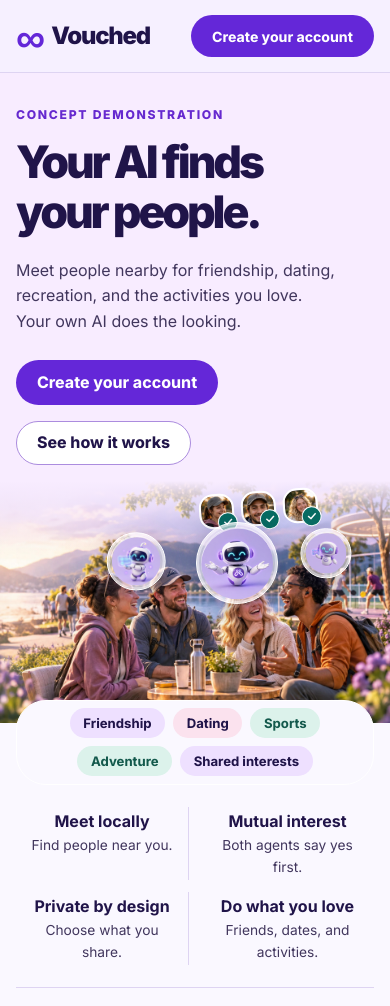
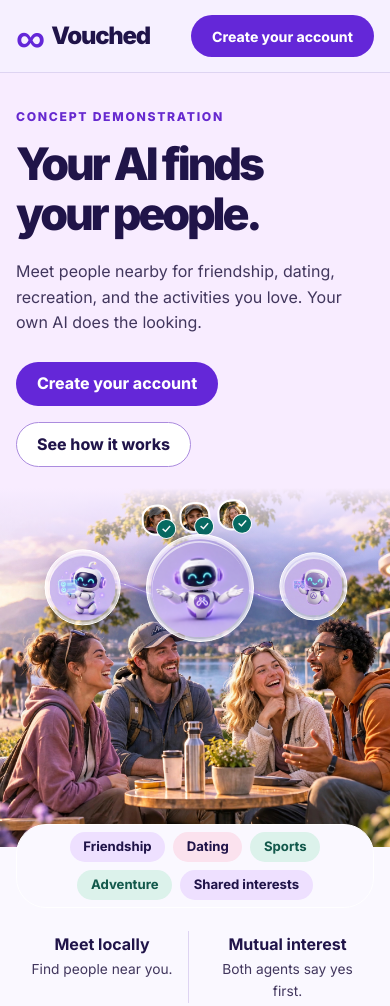
Before and after one commit to budwakelam/vouched-preview, a plain HTML site: page index.html in a window 390 px wide. Shown: the top 1006 px of the page. Drawn offline with Linux system fonts and the light colour scheme.

Commit message:
Deploy e9dc2f6: hero gets more room, agents connected (index.html + style.css from odubbers/agentdate prototype branch)

```diff
--- a/index.html
+++ b/index.html
@@ -8,6 +8,16 @@
   <div class="hero-art" aria-hidden="true">
     <img class="friends" src="mockups/assets/hero-friends-lake.jpg" alt="">
     <div class="portraits"><span><img src="mockups/assets/portrait-woman-cap.jpg" alt=""><b>✓</b></span><span><img src="mockups/assets/portrait-man.jpg" alt=""><b>✓</b></span><span><img src="mockups/assets/portrait-woman-blonde.jpg" alt=""><b>✓</b></span></div>
+    <svg class="agent-links" viewBox="0 0 1000 240" preserveAspectRatio="none" aria-hidden="true">
+      <defs>
+        <linearGradient id="agent-link-color"><stop stop-color="#f3c8ff"/><stop offset=".5" stop-color="#fff"/><stop offset="1" stop-color="#a2f5ff"/></linearGradient>
+        <path id="agent-link-left" d="M 132,138 C 270,65 348,215 506,130"/>
+        <path id="agent-link-right" d="M 506,130 C 641,76 716,200 851,157"/>
+      </defs>
+      <g class="agent-link-halo"><use href="#agent-link-left"/><use href="#agent-link-right"/></g>
+      <g class="agent-link-line"><use href="#agent-link-left"/><use href="#agent-link-right"/></g>
+      <g class="agent-link-pulse"><use href="#agent-link-left"/><use href="#agent-link-right"/></g>
+    </svg>
     <div class="bubble bubble-left" data-depth=".55"><img src="mockups/assets/agent-left.png" alt=""></div>
     <div class="bubble bubble-right" data-depth=".75"><img src="mockups/assets/agent-right.png" alt=""></div>
     <div class="bubble bubble-main" data-depth="1"><img src="mockups/assets/agent-main.png" alt=""></div>
--- a/style.css
+++ b/style.css
@@ -32,23 +32,39 @@ nav{gap:clamp(.65rem,2.4vw,2rem);font-size:.88rem;font-weight:650}
 button:disabled{opacity:.55;cursor:wait}
 .quiet{color:var(--violet);font-weight:700}
 .kicker{font-size:.76rem;text-transform:uppercase;font-weight:800;letter-spacing:.14em;color:#6629cf;margin-bottom:.8rem}
-.hero{position:relative;isolation:isolate;background:#f8ecff;min-height:clamp(500px,49vw,680px);overflow:hidden;display:grid;align-items:center}
-.hero-inner{position:relative;z-index:1;pointer-events:none}
-.hero-copy{max-width:575px;padding-block:3rem;pointer-events:auto}
-.lead{max-width:325px;margin-block:1.25rem 1.6rem;font-size:clamp(1rem,1.5vw,1.2rem)}
-.hero-art{position:absolute;inset:0 0 0 33%;background:#d9c9fa}
-.hero-art::after{content:"";position:absolute;inset:0;background:linear-gradient(90deg,#f8ecff,transparent 42%);pointer-events:none}
-.friends{width:100%;height:100%;object-fit:cover;object-position:center 65%}
+.hero{
+  position:relative;isolation:isolate;background:#f8ecff;overflow:hidden;
+  min-height:clamp(740px,63vw,1120px);
+}
+.hero-inner{
+  position:relative;z-index:2;pointer-events:none;
+  width:calc(100% - 2 * clamp(1.25rem,3.5vw,5rem));
+}
+.hero-copy{max-width:min(39vw,600px);padding-top:clamp(6rem,10vw,12rem);pointer-events:auto}
+.hero h1{font-size:clamp(3rem,5.7vw,6.4rem)}
+.lead{max-width:350px;margin-block:1.25rem 1.6rem;font-size:clamp(1rem,1.5vw,1.2rem)}
+.hero-art{position:absolute;inset:0;background:#cebedf}
+.hero-art::after{
+  content:"";position:absolute;inset:0;pointer-events:none;
+  background:radial-gradient(ellipse min(54vw,1000px) 64% at 0% 20%,#f8ecff 31%,#f8ecfff2 49%,#f8ecff87 73%,transparent 100%);
+}
+.friends{width:100%;height:100%;object-fit:cover;object-position:center 100%}
 .bubble{position:absolute;aspect-ratio:1;z-index:2;border-radius:50%;padding:4px;border:1px solid #fff;background:#fdf5ff8f;box-shadow:inset 0 0 0 2px #ffffff6b,0 8px 26px #29215a58;pointer-events:none}
 .bubble img{width:100%;height:100%;object-fit:cover;clip-path:circle(50%)}
 .bubble::after{content:"";position:absolute;inset:5%;border-radius:50%;border-top:2px solid #fff9;transform:rotate(-23deg)}
-.bubble-left{width:15%;left:28%;top:17%}
-.bubble-main{width:21%;left:49%;top:14%;z-index:3}
-.bubble-right{width:13%;left:77%;top:19%}
-.portraits{display:flex;gap:7px;position:absolute;top:3%;left:51%;z-index:3;transform:rotate(-4deg)}
+.bubble-left{width:clamp(76px,9.25vw,160px);left:48%;top:16%}
+.bubble-main{width:clamp(108px,12vw,205px);left:63%;top:12%;z-index:3}
+.bubble-right{width:clamp(68px,8.1vw,138px);left:82%;top:18%}
+.portraits{display:flex;gap:7px;position:absolute;top:3.5%;left:69%;z-index:3;transform:translateX(-50%) rotate(-4deg)}
 .portraits span{position:relative}
-.portraits img{width:clamp(35px,5vw,68px);aspect-ratio:1;object-fit:cover;object-position:center 28%;border:2px solid white;border-radius:14px}
+.portraits img{width:clamp(31px,3.3vw,56px);aspect-ratio:1;object-fit:cover;object-position:center 28%;border:2px solid white;border-radius:14px}
 .portraits b{position:absolute;bottom:-4px;right:-3px;background:var(--teal);color:white;border:1px solid white;border-radius:50%;width:1.25rem;height:1.25rem;text-align:center;font-size:.73rem}
+.agent-links{position:absolute;z-index:1;left:45%;top:11%;width:48%;height:22%;overflow:visible;pointer-events:none}
+.agent-links use{fill:none;stroke-linecap:round;vector-effect:non-scaling-stroke}
+.agent-link-halo{stroke:#a68aff;stroke-width:9;filter:blur(5px)}
+.agent-link-line{stroke:url(#agent-link-color);stroke-width:1.6;opacity:.78}
+.agent-link-pulse{stroke:#fff;stroke-width:2.8;stroke-dasharray:5 75;animation:agent-signal 6s linear infinite}
+@keyframes agent-signal{to{stroke-dashoffset:-160}}
 .intent-strip{position:relative;margin:-23px auto 0;display:flex;justify-content:center;gap:.5rem;flex-wrap:wrap;width:max-content;max-width:calc(100% - 2rem);padding:.46rem;background:#faf8ff;border:1px solid white;border-radius:30px}
 .intent-strip span{padding:.28rem .85rem;border-radius:20px;background:#eee0ff;font-size:.82rem;font-weight:720}
 .intent-strip span:nth-child(2){background:#fbe2ee}.intent-strip span:nth-child(3),.intent-strip span:nth-child(4){background:#dcf2eb;color:#13594c}
@@ -109,6 +125,33 @@ summary{cursor:pointer;font-weight:750}
 footer{background:#ece2ff url(mockups/assets/footer-mountains.jpg) center 52%/cover no-repeat;padding:clamp(3rem,8vw,8rem) 0;text-align:center}
 .footer-inner{width:min(550px,calc(100% - 3rem));background:#fcf9fff2;border:1px solid white;border-radius:24px;padding:1.45rem}
 body.profile-view main>section:not(.profile),body.profile-view .trust,body.profile-view .intent-strip{display:none}
-@media(max-width:850px){.hero-copy{max-width:380px}.category-grid,.steps{grid-template-columns:repeat(2,minmax(0,1fr))}.bar nav{gap:.65rem}}
-@media(max-width:630px){.wrap{width:calc(100% - 2rem)}.bar nav a:not(.button){display:none}.hero{display:flex;flex-direction:column-reverse;align-items:stretch}.hero-art{position:relative;inset:auto;height:clamp(235px,62vw,350px)}.hero-art::after{background:linear-gradient(#f8ecff,transparent 30%)}.hero-copy{padding:2rem 0 1rem}.hero h1{font-size:clamp(2.8rem,11vw,4.35rem)}.trust{grid-template-columns:repeat(2,1fr);gap:.75rem}.trust div:nth-child(2){border:0}.brief-preview,.split,.traits,.grid,#offers{grid-template-columns:1fr}.portraits{top:4%}.bubble-main{top:17%}.bubble-left,.bubble-right{top:22%}}
-@media(prefers-reduced-motion:reduce){html{scroll-behavior:auto}.bubble{transform:none!important}}
+@media(max-width:850px){
+  .category-grid,.steps{grid-template-columns:repeat(2,minmax(0,1fr))}
+  .bar nav{gap:.65rem}
+}
+@media(max-width:700px){
+  .hero{display:flex;flex-direction:column-reverse;align-items:stretch;min-height:0}
+  .hero-inner{width:calc(100% - 2rem)}
+  .hero-copy{max-width:100%;padding:2.1rem 0 1.3rem}
+  .hero h1{font-size:clamp(2.8rem,11vw,4.35rem)}
+  .hero-art{position:relative;inset:auto;height:clamp(340px,92vw,510px)}
+  .hero-art::after{background:linear-gradient(#f8ecff,transparent 24%)}
+  .friends{object-position:53% 100%}
+  .portraits{left:50%;top:4%}
+  .bubble-left{left:12%;top:18%}
+  .bubble-main{left:50%;translate:-50% 0;top:13%}
+  .bubble-right{left:auto;right:11%;top:20%}
+  .agent-links{left:12%;width:76%;top:14%;height:25%}
+}
+@media(max-width:630px){
+  .wrap{width:calc(100% - 2rem)}
+  .bar nav a:not(.button){display:none}
+  .trust{grid-template-columns:repeat(2,1fr);gap:.75rem}
+  .trust div:nth-child(2){border:0}
+  .brief-preview,.split,.traits,.grid,#offers{grid-template-columns:1fr}
+}
+@media(prefers-reduced-motion:reduce){
+  html{scroll-behavior:auto}
+  .bubble{transform:none!important}
+  .agent-link-pulse{animation:none}
+}
```
